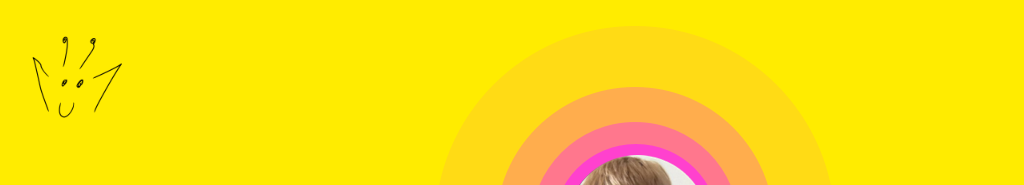
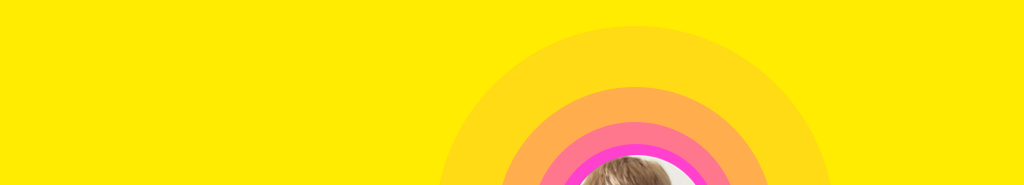
Before and after one commit to russellbits/nicollebradfordplays.com, a SvelteKit app: page / in a window 1280 px wide. Shown: the top 185 px of the page, without its empty margins (5-1029 px from the left). Built offline with nearby package versions, Linux system fonts and the light colour scheme.

Commit message:
Removed alien glyph for now.

```diff
--- a/src/routes/+page.svelte
+++ b/src/routes/+page.svelte
@@ -4,9 +4,9 @@
 </script>
 
 <main>
-	<div class="logo">
+	<!--<div class="logo">
 		<img src="images/nicolle-alien.png" width="100" height="100" alt="Alien smiley face" />
-	</div>
+	</div>-->
 	<div class="avatar">
 		<img src="images/bio-picture.png" width="400" height="400" alt="Nicolle Bradford Avatar" />
 	</div>
```
